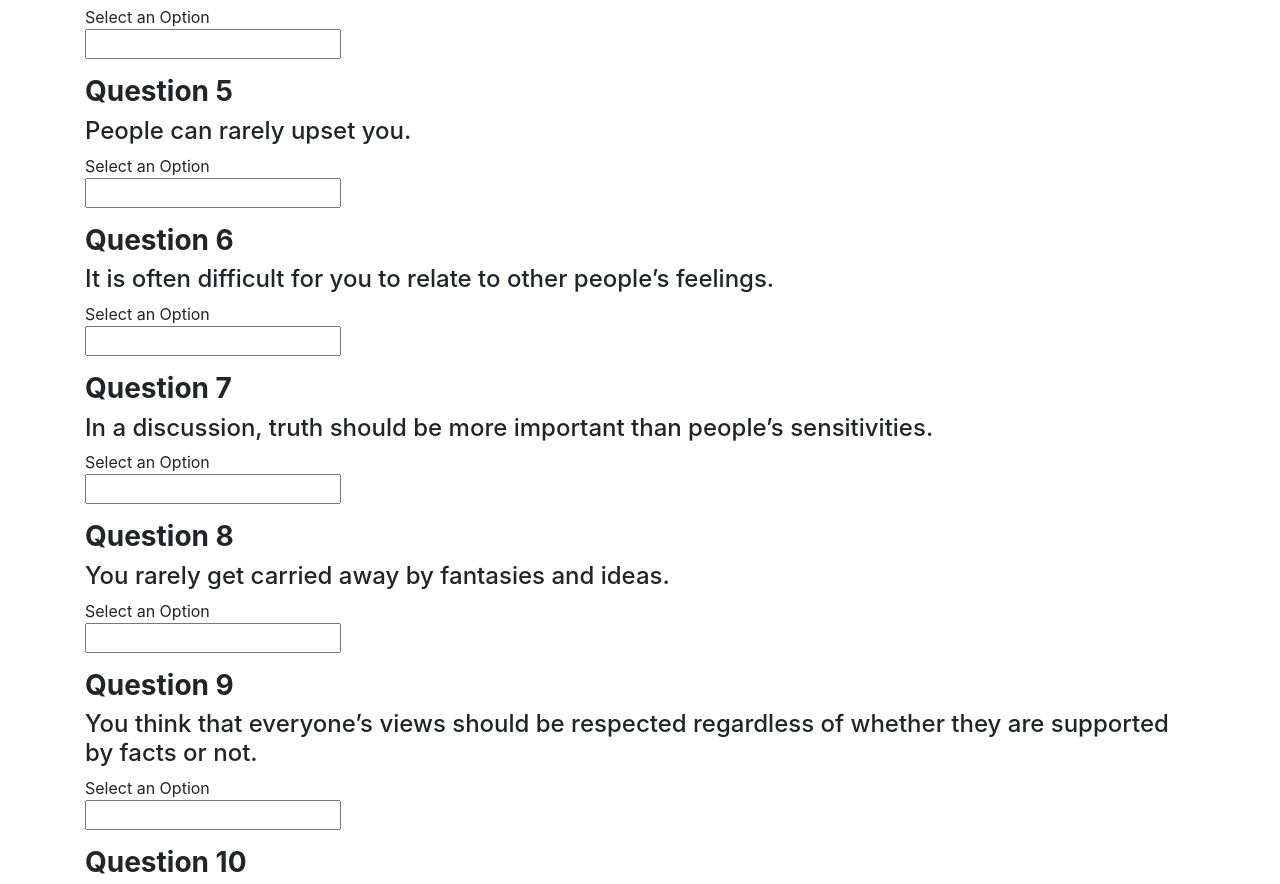
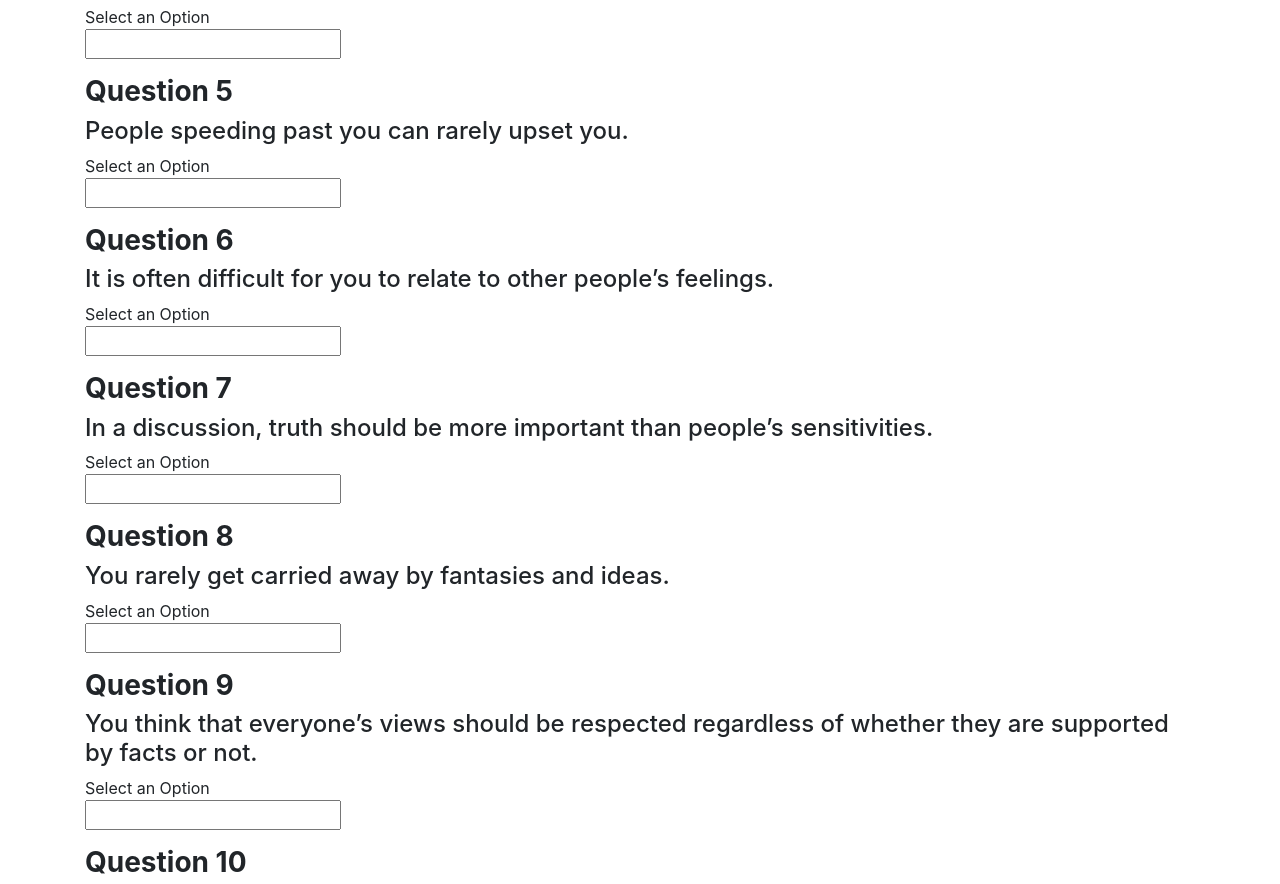
Before and after one commit to minj12/FriendFinder, a plain HTML site: page public/survey.html in a window 1280 px wide. Shown: the part 814-1698 px from the top of the page. Drawn offline with nearby package versions, Linux system fonts and the light colour scheme.

Commit message:
mods and packages

```diff
--- a/public/survey.html
+++ b/public/survey.html
@@ -4,7 +4,7 @@
 <head>
     <meta http-equiv="Content-Type" content="text/html; charset=UTF-8">
 
-    <title>FriendFinder</title>
+    <title>Friend Finder</title>
 
     <!-- CSS & JS -->
     <link rel="stylesheet" href="https://maxcdn.bootstrapcdn.com/bootstrap/4.0.0/css/bootstrap.min.css">
@@ -81,7 +81,7 @@
 
 
     <h3><strong>Question 5</strong></h3>
-    <h4>People can rarely upset you.</h4>
+    <h4>People speeding past you can rarely upset you.</h4>
     <select class="chosen-select" id="q5" style="display: none;">
       <option value=""></option>
       <option value="1">1 (Strongly Disagree)</option>
```
Also changed, not shown: 1 other file.
